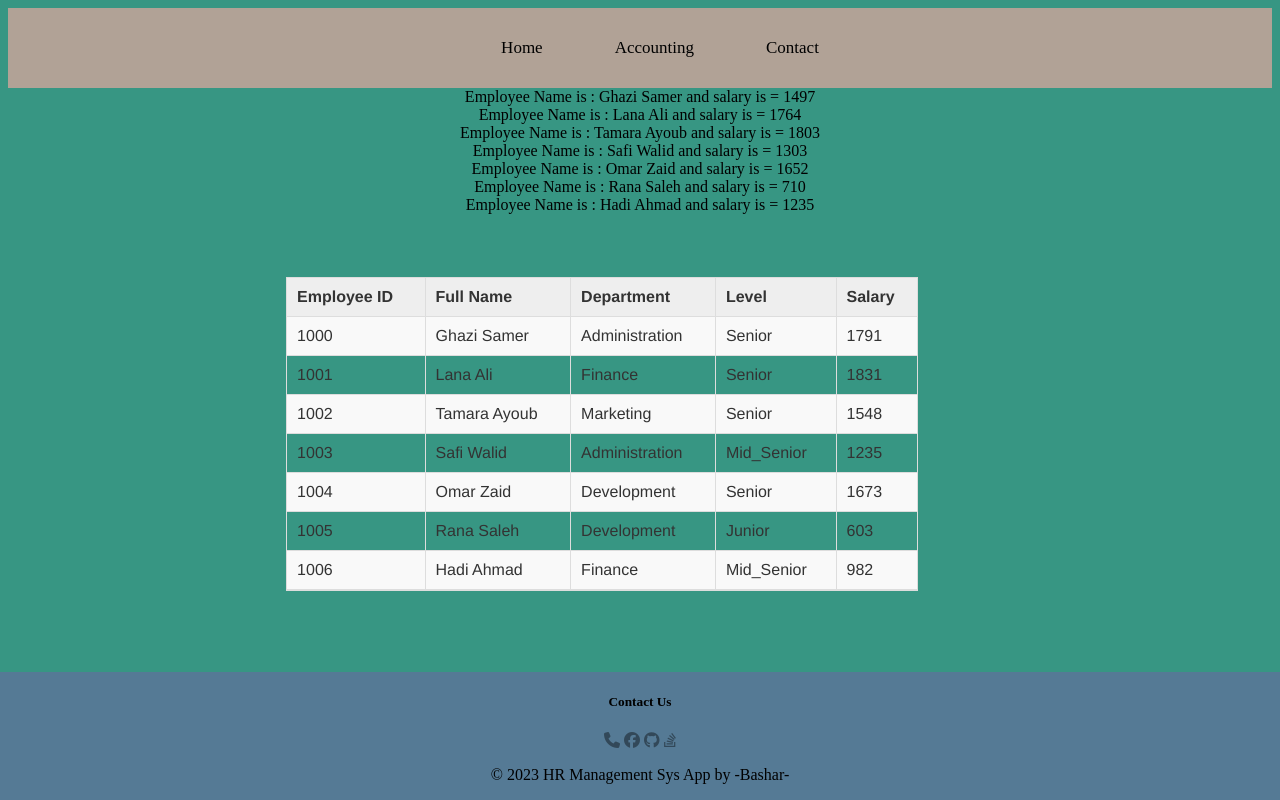
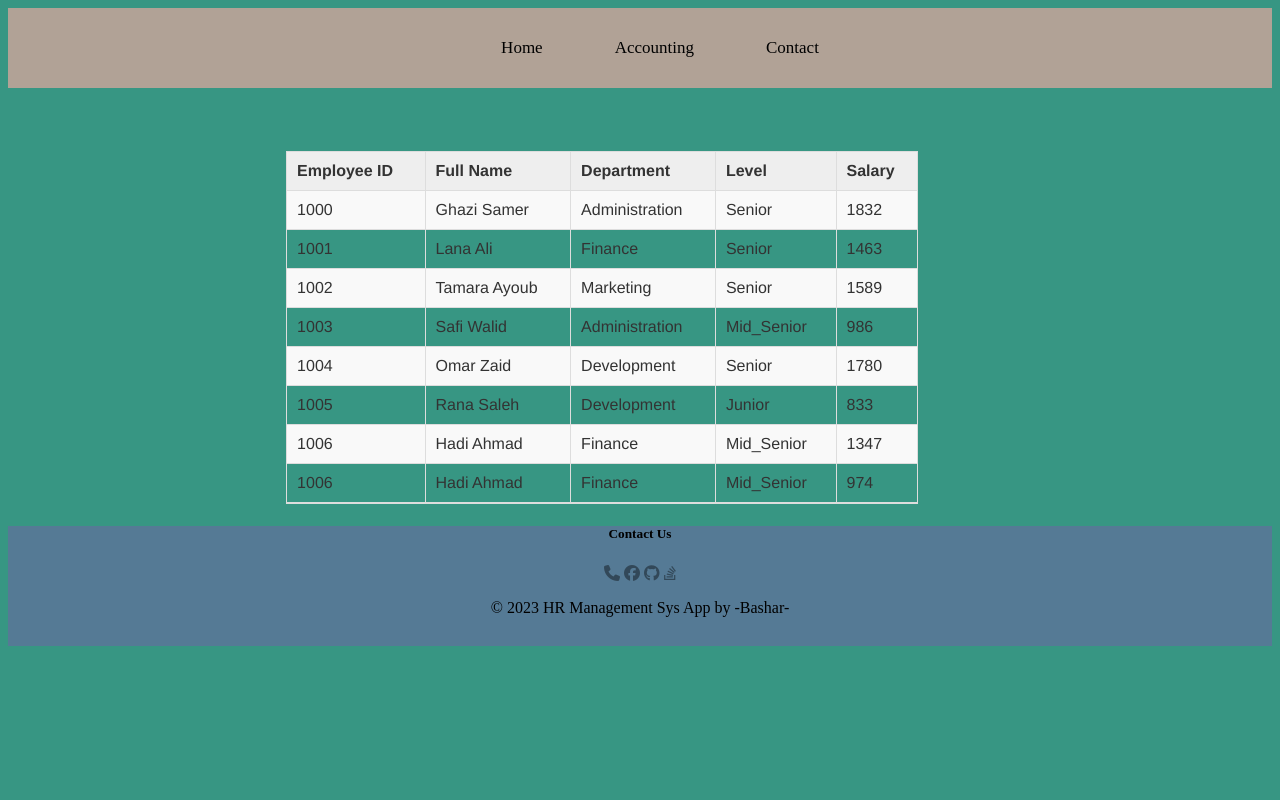
Before and after one commit to bashar-27/HR-management-system, a plain HTML site: page index.html in a window 1280 px wide. Drawn offline with Linux system fonts and the light colour scheme.

Commit message:
fixed my code

```diff
--- a/app.js
+++ b/app.js
@@ -6,7 +6,7 @@ function Employee(employeeId,fullName,depatment,level,imageURL,salary){
      this.depatment=depatment;
      this.level=level;
      this.imageURL=imageURL;
-     this.salary=salary;
+     this.salary=0;
 
 };
 let netSalary;
@@ -26,27 +26,37 @@ let netSalary;
     }
 
 }
-// Employee.prototype.renderEmployee = function() {
-//     const employeeContainer = document.createElement('div');
-//     employeeContainer.classList.add('employee-container');
 
-//     const employeeName = document.createElement('h2');
-//     employeeName.textContent = this.fullName;
+Employee.prototype.render = function() {
 
-//     const employeeSalary = document.createElement('p');
-//     employeeSalary.textContent = `Salary: ${this.calcSalary()}`;
+   // document.write(`Employee Name is : ${this.fullName} and salary is = ${netSalary}<br/>`);
+    const employeesContainer = document.getElementById("employees-container");
 
-//     employeeContainer.appendChild(employeeName);
-//     employeeContainer.appendChild(employeeSalary);
+   const row = document.createElement("tr");
 
-//     // Append the employee container to the HTML page
-//     document.body.appendChild(employeeContainer);
-//   }
-Employee.prototype.render = function() {
-    document.write(`Employee Name is : ${this.fullName} and salary is = ${netSalary}<br/>`);
+   const idCell = document.createElement("td");
+   idCell.textContent =` ${this.employeeId}`;
+   row.appendChild(idCell);
+
+   const nameCell = document.createElement("td");
+   nameCell.textContent = `${this.fullName}`;
+   row.appendChild(nameCell);
+
+   const departmentCell = document.createElement("td");
+   departmentCell.textContent = `${this.depatment}`;
+   row.appendChild(departmentCell);
+
+   const levelCell = document.createElement("td");
+   levelCell.textContent = `${this.level}`;
+   row.appendChild(levelCell);
+
+   const salaryCell = document.createElement("td");
+   salaryCell.textContent = `${this.calcSalary()}`;
+   row.appendChild(salaryCell);
+
+   employeesContainer.appendChild(row);
   };
 
-  // Render the employee objects on the page
 
 
 
@@ -57,6 +67,7 @@ let emp4 = new Employee(1003, 'Safi Walid', 'Administration', 'Mid_Senior');
 let emp5 = new Employee(1004, '	Omar Zaid', 'Development', 'Senior');
 let emp6 = new Employee(1005, 'Rana Saleh', 'Development', 'Junior');
 let emp7 = new Employee(1006, 'Hadi Ahmad', 'Finance', 'Mid_Senior');
+
 emp1.calcSalary();
  emp1.render();
 
@@ -79,6 +90,5 @@ emp1.calcSalary();
  emp7.render();
 
 
-
-//    console.log(emp1);
-//    console.log(emp1.fullName+" Salary = "+emp1.calcSalary());
+ emp7.calcSalary();
+ emp7.render();
--- a/index.html
+++ b/index.html
@@ -14,14 +14,7 @@
   </head>
   <body>
     <header>
-      <section>
-        <!-- <img
-          src="assets/check-list-clipboard-list-svgrepo-com.svg"
-          height="75px"
-          width="65px"
-        /> -->
-        <!-- <i id="icon1" class="fa-solid fa-list-check fa-2xl"></i> -->
-      </section>
+
       <nav>
         <ul>
           <li><a href="#">Home</a></li>
@@ -34,7 +27,7 @@
    <main>
 
 
-    <script src="app.js"></script>
+
        <div >
         <table>
           <thead>
@@ -51,43 +44,7 @@
           </tbody>
         </table>
        </div>
-
-<script>
-
-const employees = [emp1, emp2, emp3, emp4, emp5, emp6, emp7];
-
-const employeesContainer = document.getElementById("employees-container");
-
-// Loop through the employees array and generate HTML for each employee
-for (let i = 0; i < employees.length; i++) {
-  const employee = employees[i];
-  const row = document.createElement("tr");
-
-  const idCell = document.createElement("td");
-  idCell.textContent = employee.employeeId;
-  row.appendChild(idCell);
-
-  const nameCell = document.createElement("td");
-  nameCell.textContent = employee.fullName;
-  row.appendChild(nameCell);
-
-  const departmentCell = document.createElement("td");
-  departmentCell.textContent = employee.depatment;
-  row.appendChild(departmentCell);
-
-  const levelCell = document.createElement("td");
-  levelCell.textContent = employee.level;
-  row.appendChild(levelCell);
-
-  const salaryCell = document.createElement("td");
-  salaryCell.textContent = employee.calcSalary();
-  row.appendChild(salaryCell);
-
-  employeesContainer.appendChild(row);
-}
-
-
-</script>
+       <script src="app.js"></script>
 
    </main>
    <footer id="foo">
--- a/style.css
+++ b/style.css
@@ -1,6 +1,10 @@
 body{
+    position: relative;
     text-align: center;
     background-color: #379683;
+    overflow-x: hidden;
+
+    flex-direction: column;
   }
 
 header{
@@ -75,10 +79,14 @@ nav {
 
 
   footer {
+
     background-color: #557A95;
     text-align: center;
-    position: fixed;
-    left: 0;
-    bottom: 0;
+    position: static;
+    bottom:0;
     width: 100%;
+    margin-top: auto;
+    height: 120px;
+
+
   }
```
